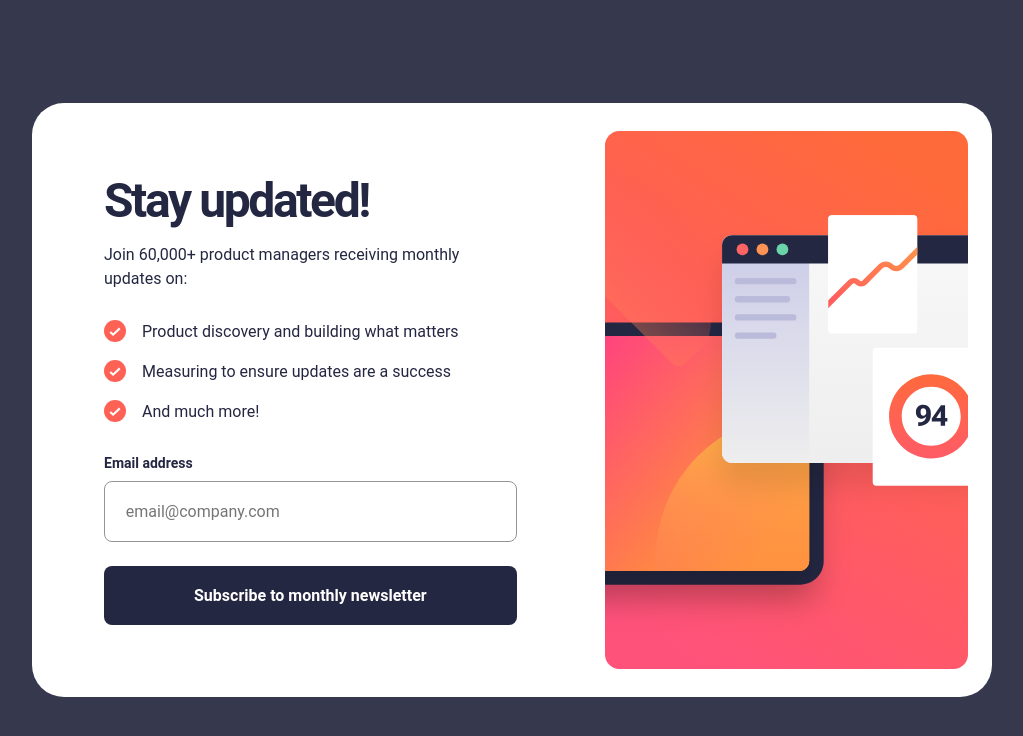
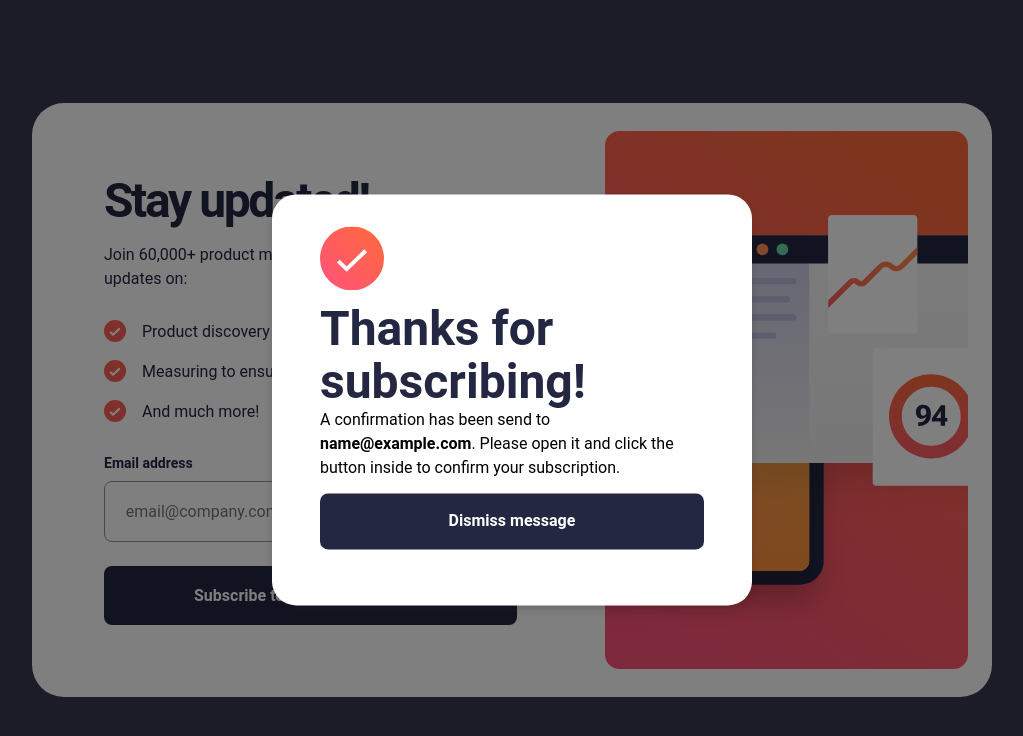
Before and after one commit to gustavo2023/newsletter-sign-up-form, a plain HTML site: page index.html in a window 1280 px wide. Both pictures are taken after typing "name@example.com" into the empty fields and a click on the button "Subscribe to monthly newsletter". Shown: the whole page, without its empty margins (128-1151 px from the left). Drawn offline with Linux system fonts and the light colour scheme.

Commit message:
feat(success-message): update success message styles for improved visibility and positioning

```diff
--- a/styles.css
+++ b/styles.css
@@ -217,13 +217,19 @@ button:hover {
 .success-message {
   max-width: 25rem;
   background-color: white;
-  display: none;
-  flex-direction: column;
-  justify-content: center;
-  align-items: center;
   gap: 1.5rem;
   padding: 2rem 3rem 3.5rem 3rem;
+  border: none;
   border-radius: 1.5rem;
+  position: fixed;
+  top: 50%;
+  left: 50%;
+  transform: translate(-50%, -50%);
+  box-shadow: 0 4px 8px rgba(49, 27, 27, 0.2);
+}
+
+.success-message::backdrop {
+  background-color: rgba(0, 0, 0, 0.5);
 }
 
 .success-message img {
```
